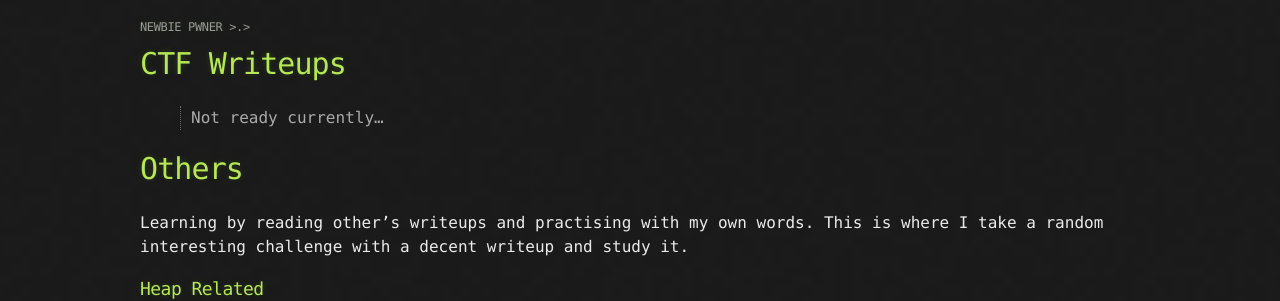
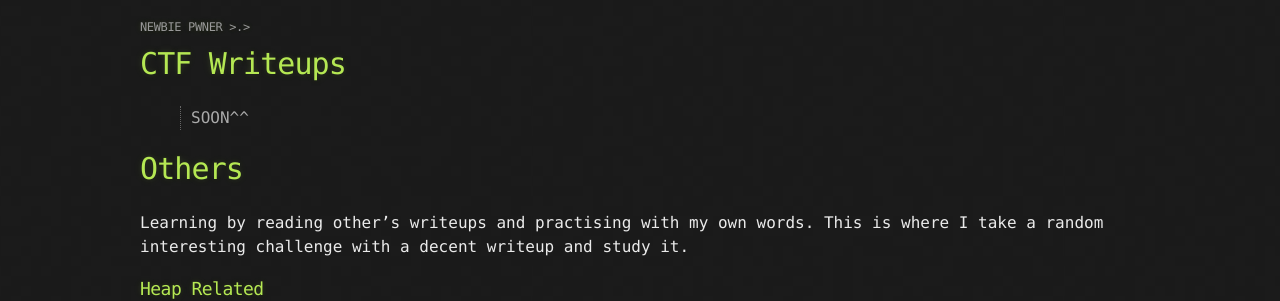
Before and after one commit to 4rsp/4rsp.github.io, a Jekyll site: the page built from index.md, in a window 1280 px wide. Shown: the part 215-516 px from the top of the page. Built offline with Jekyll 4.4.1, drawn with Linux system fonts in a browser that asks for light colours.

Commit message:
Update index.md

```diff
--- a/index.md
+++ b/index.md
@@ -6,7 +6,7 @@ layout: default
 
 # CTF Writeups
 
-> Not ready currently...
+> SOON^^
 
 
 # Others
```
